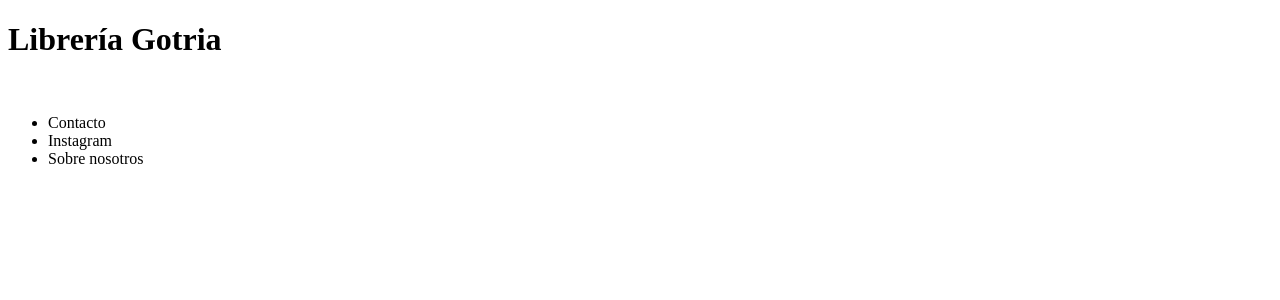
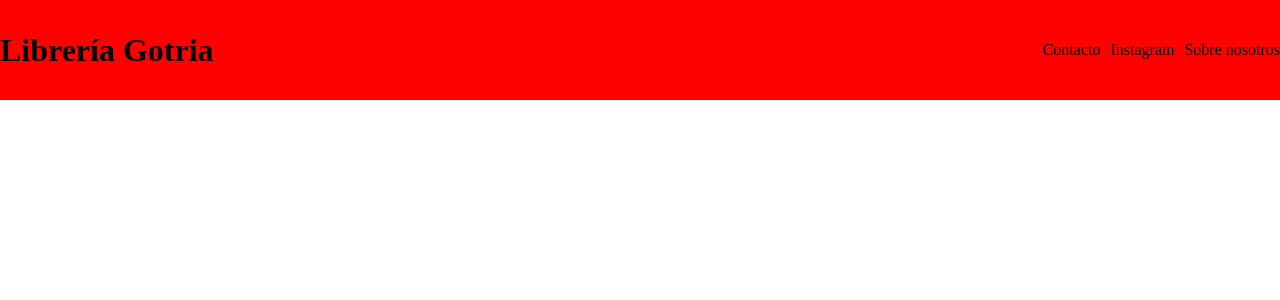
Before and after one commit to SantiagoBlachere/preEntrega1-Blachere, a React (Vite) app: page / in a window 1280 px wide. Shown: the top 300 px of the page. Built offline with nearby package versions, Linux system fonts and the light colour scheme.

Commit message:
Agregar estilos preliminares

```diff
--- a/src/components/Navbar.jsx
+++ b/src/components/Navbar.jsx
@@ -1,12 +1,13 @@
 import React from "react";
 import { ReactDOM } from "react";
+import '../style/style.css'
 
 function Navbar() {
     return (
-        <div>
+        <div class="navbar">
             <h1>Librería Gotria</h1>
             <img src="" alt="" />
-            <ul>
+            <ul class="linksNavbar">
                 <li>Contacto</li>
                 <li>Instagram</li>
                 <li>Sobre nosotros</li>
--- /dev/null
+++ b/src/style/style.css
@@ -0,0 +1,18 @@
+*{
+    padding: 0px;
+    margin: 0px;
+}
+.navbar {
+    height: 100px;
+    display: flex;
+    justify-content: space-between;
+    background-color: red;
+    align-items: center;
+}
+.linksNavbar {
+    display: flex;
+    gap: 10px;
+    list-style: none;
+    justify-content:center;
+    align-items: center;
+}
```
